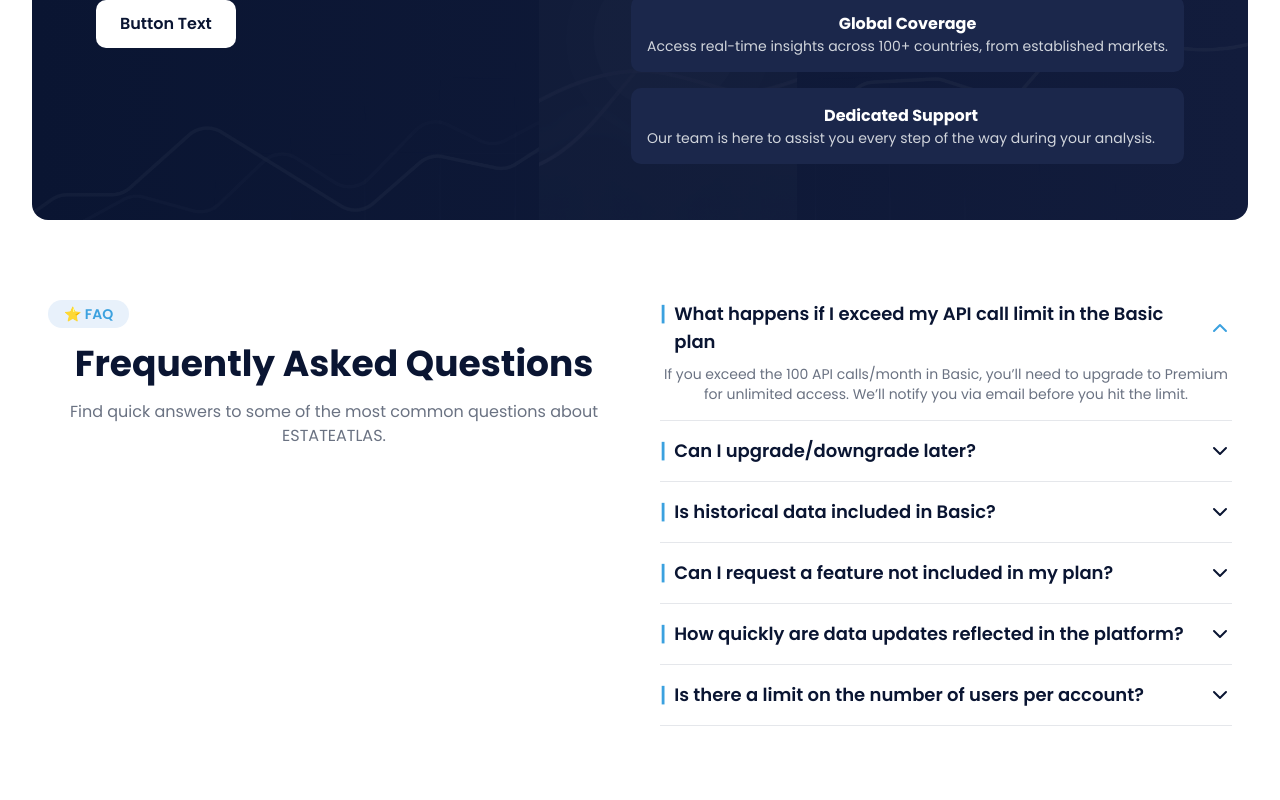
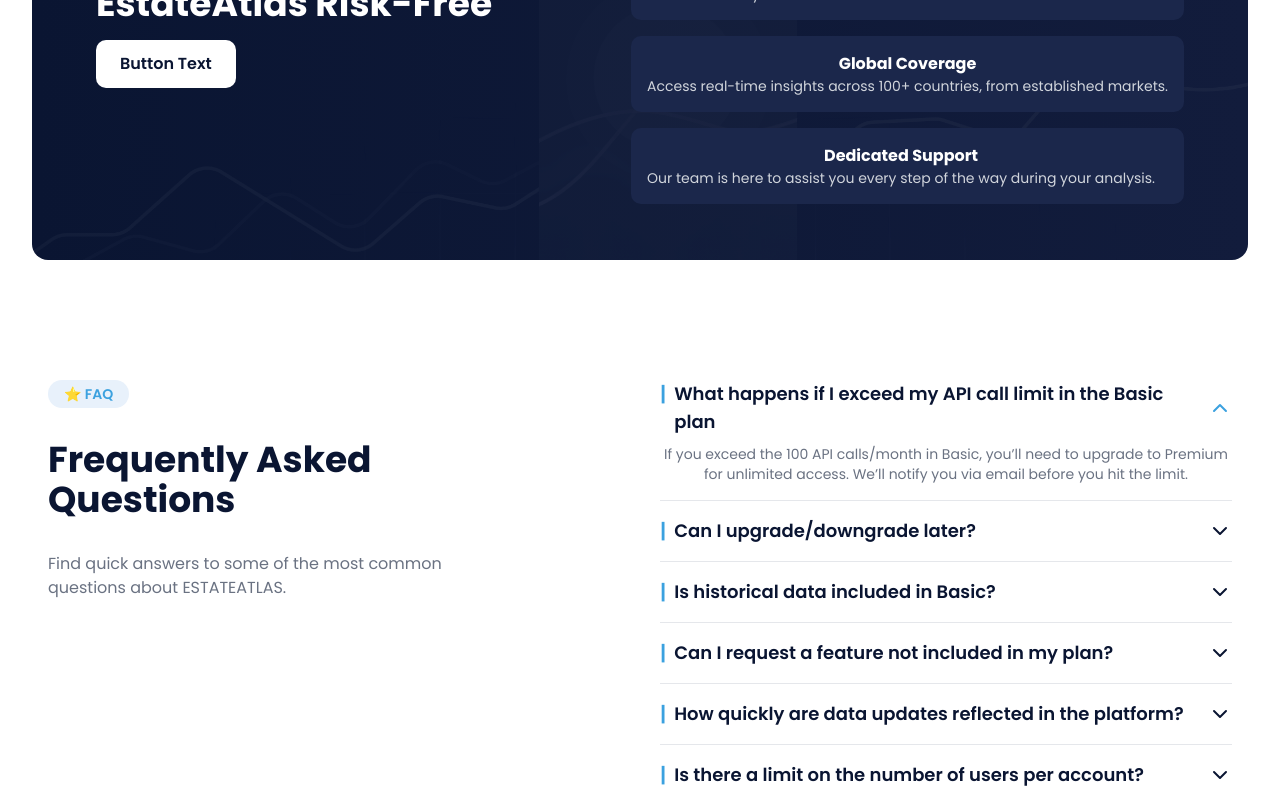
Before and after one commit to mubashirbappi5/EstateAtlas, a Next.js app: page /pricing in a window 1280 px wide. Shown: the part 1356-2156 px from the top of the page. Built offline with nearby package versions, Linux system fonts and the light colour scheme.

Commit message:
faq section complate

```diff
--- a/src/app/pricing/page.tsx
+++ b/src/app/pricing/page.tsx
@@ -8,7 +8,7 @@ const Pricing = () => {
   return (
     <div>
       {/* Pricing hero section */}
-      <div className="md:container mx-auto md:mb-40 mb-7 md:p-8 p-2 text-[#0A1532] text-center">
+      <div className="md:container mx-auto md:mb-20 mb-7 md:p-8 p-2 text-[#0A1532] text-center">
         <h1 className="md:text-6xl text-4xl mt-20 text-center font-semibold leading-relaxed md:leading-[5rem]">
           Simple, Transparent Pricing To <br /> Unlock Global Real Estate
           Insights
@@ -136,7 +136,7 @@ const Pricing = () => {
 
         {/* action btn */}
 
-        <section className=" my-20 ">
+        <section className=" my-30 ">
           <div
             className="relative rounded-2xl text-white py-14 px-8 md:px-16 overflow-hidden"
             style={{
@@ -200,7 +200,9 @@ const Pricing = () => {
 
         {/* faq section */}
 
-       <FAQ/>
+    <section className="mt-20">
+         <FAQ/>
+    </section>
 
       </div>
     </div>
--- a/src/components/Pricing/FAQ.tsx
+++ b/src/components/Pricing/FAQ.tsx
@@ -47,21 +47,21 @@ export default function FAQ() {
   };
 
   return (
-    <section className="container mx-auto my-20 px-4">
+    <section className="container mx-auto mt-10 px-4">
       <div className="  ">
         <div className="grid md:grid-cols-2 gap-10">
           {/* Left Side */}
-          <div>
+          <div className="flex flex-col gap-4 text-left">
             <div className="flex items-center gap-3 mb-4">
               <div className="bg-[#E8F1FB] text-[#3BA1DF] font-semibold px-4 py-1 rounded-full text-sm">
                 ⭐ FAQ
               </div>
             </div>
             <h2 className="text-3xl md:text-4xl font-bold text-[#0A1532] mb-4">
-              Frequently Asked Questions
+              Frequently Asked <br /> Questions
             </h2>
             <p className="text-gray-500">
-              Find quick answers to some of the most common questions about ESTATEATLAS.
+              Find quick answers to some of the most common <br /> questions about ESTATEATLAS.
             </p>
           </div>
 
```
